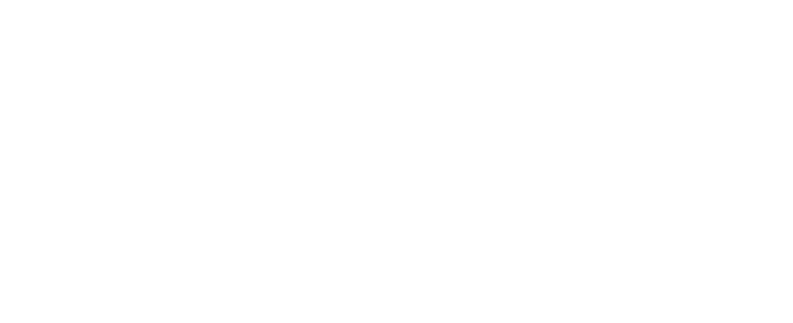
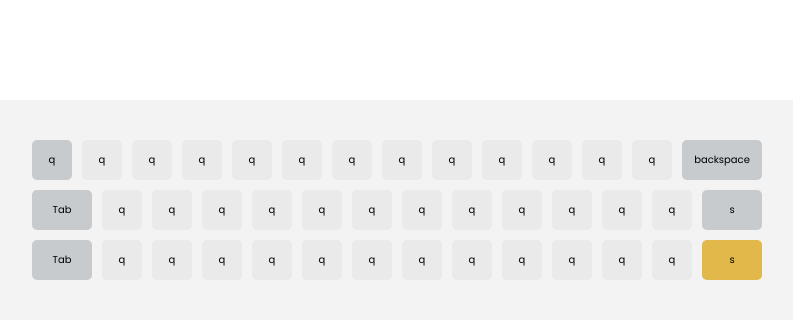
Before and after one commit to shulhan93/virtual-keyboard, a plain HTML site: page src/index.html in a window 1280 px wide. Shown: the whole page, without its empty margins (243-1036 px from the left). Drawn offline with Linux system fonts and the light colour scheme.

Commit message:
feat: added styles

```diff
--- a/src/css/style.css
+++ b/src/css/style.css
@@ -0,0 +1,68 @@
+@import url('https://fonts.googleapis.com/css2?family=Poppins:wght@400;500&display=swap');
+
+* {
+  box-sizing: border-box;
+  padding: 0;
+  margin: 0;
+}
+
+html {
+  font-size: 10px;
+}
+
+body {
+  font-family: 'Poppins', sans-serif;
+}
+
+:root {
+  --primary-color: #eaeaea;
+  --second-color: #c7cbce;
+  --third-color: #e1b849;
+  --basis-color: #f4f3f3;
+}
+
+.container {
+  padding-top: 100px;
+  margin: 0 auto;
+  max-width: 900px;
+}
+
+.keyboard {
+  display: grid;
+  gap: 10px;
+  padding-top: 40px;
+  padding-bottom: 40px;
+  justify-content: center;
+  background-color: var(--basis-color);
+  border-radius: 10px;
+}
+
+.row {
+  display: flex;
+  gap: 10px;
+}
+
+.key {
+  width: 40px;
+  height: 40px;
+  border: none;
+  background-color: var(--primary-color);
+  border-radius: 5px;
+  cursor: pointer;
+}
+
+.key_control {
+  background-color: var(--second-color);
+}
+
+.key_yellow {
+  background-color: var(--third-color);
+}
+
+.key_2x {
+  width: 80px;
+}
+
+.key_1-5x {
+  width: 60px;
+}
--- a/src/index.html
+++ b/src/index.html
@@ -12,7 +12,59 @@
 </head>
 
 <body>
+  <div class="container">
+    <div class="keyboard">
+      <div class="row">
+        <button class="key key_control">q</button>
+        <button class="key">q</button>
+        <button class="key">q</button>
+        <button class="key">q</button>
+        <button class="key">q</button>
+        <button class="key">q</button>
+        <button class="key">q</button>
+        <button class="key">q</button>
+        <button class="key">q</button>
+        <button class="key">q</button>
+        <button class="key">q</button>
+        <button class="key">q</button>
+        <button class="key">q</button>
+        <button class="key key_control key_2x">backspace</button>
+      </div>
+      <div class="row">
+        <button class="key key_control key_1-5x">Tab</button>
+        <button class="key">q</button>
+        <button class="key">q</button>
+        <button class="key">q</button>
+        <button class="key">q</button>
+        <button class="key">q</button>
+        <button class="key">q</button>
+        <button class="key">q</button>
+        <button class="key">q</button>
+        <button class="key">q</button>
+        <button class="key">q</button>
+        <button class="key">q</button>
+        <button class="key">q</button>
+        <button class="key key_control key_1-5x">s</button>
+      </div>
 
+      <div class="row">
+        <button class="key key_control key_1-5x">Tab</button>
+        <button class="key">q</button>
+        <button class="key">q</button>
+        <button class="key">q</button>
+        <button class="key">q</button>
+        <button class="key">q</button>
+        <button class="key">q</button>
+        <button class="key">q</button>
+        <button class="key">q</button>
+        <button class="key">q</button>
+        <button class="key">q</button>
+        <button class="key">q</button>
+        <button class="key">q</button>
+        <button class="key key_yellow key_1-5x">s</button>
+      </div>
+    </div>
+  </div>
 </body>
 
 </html>
```
